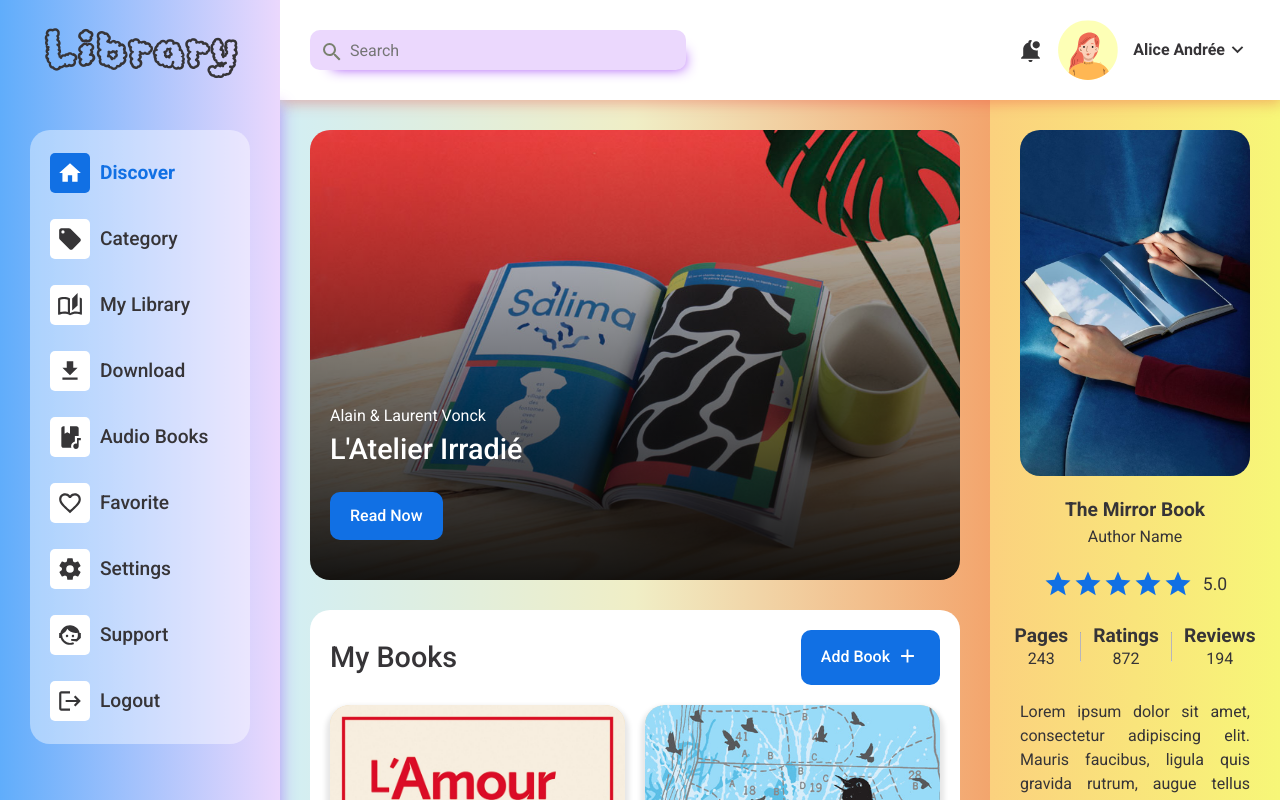
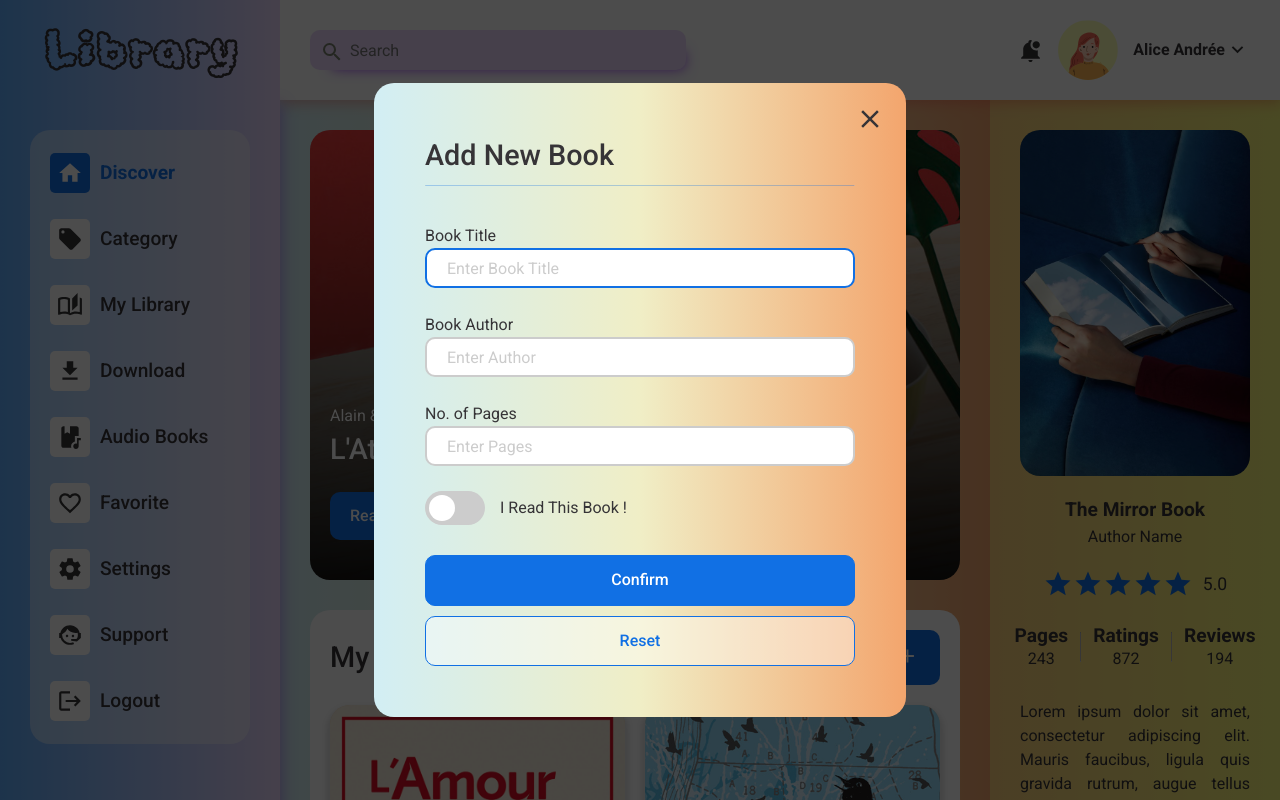
Before and after one commit to AliceAndree/odin-library, a plain HTML site: page index.html in a window 1280 px wide. Both pictures are taken after a click on the button "Add Book". Shown: the top 800 px of the page. Drawn offline with Linux system fonts and the light colour scheme.

Commit message:
Modal creation + css reorganisation

```diff
--- a/index.html
+++ b/index.html
@@ -55,10 +55,53 @@
           <div id="library">
             <div id="library-top">
               <h2>My Books</h2>
-              <button>
+              <button id="add-book">
                 Add Book <img src="./assets/plus.svg" alt="Plus Icon" />
               </button>
             </div>
+
+            <dialog id="modal">
+              <div id="modal-container">
+                <img id="close" src="./assets/close.svg" alt="" />
+                <h2>Add New Book</h2>
+                <div id="line">
+                  <hr />
+                </div>
+                <form action="">
+                  <label for="book-title">Book Title</label>
+                  <input
+                    type="text"
+                    name="book-title"
+                    id="book-title"
+                    placeholder="Enter Book Title"
+                  />
+                  <label for="book-author">Book Author</label>
+                  <input
+                    type="text"
+                    name="book-author"
+                    id="book-author"
+                    placeholder="Enter Author"
+                  />
+                  <label for="book-nr-of-pages">No. of Pages</label>
+                  <input
+                    type="text"
+                    name="book-nr-of-pages"
+                    id="book-nr-of-pages"
+                    placeholder="Enter Pages"
+                  />
+                  <div id="read">
+                    <label name="switch" class="switch">
+                      <input type="checkbox" />
+                      <span class="slider round"></span>
+                    </label>
+                    <label for="switch">I Read This Book !</label>
+                  </div>
+                  <button id="confirm">Confirm</button>
+                  <button id="reset" type="reset">Reset</button>
+                </form>
+              </div>
+            </dialog>
+
             <div id="books">
               <div class="book">
                 <div id="book-1" class="book-top">
--- a/javascript.js
+++ b/javascript.js
@@ -1,28 +1,49 @@
+const addBookButton = document.querySelector("#add-book");
+const closeButton = document.querySelector("#close");
+const modal = document.querySelector("#modal");
+
+addBookButton.addEventListener("click", () => {
+  modal.showModal();
+});
+
+closeButton.addEventListener("click", () => {
+  modal.close();
+});
+
 const Book1 = new Book(
   "L'Amour sous Algorithme",
   "Judith Duportail",
   232,
-  "already read"
+  true,
+  "./assets/amour-sous-algo.jpeg"
 );
 
-const Book2 = new Book("La Volonté de Changer", "Bell Hooks", 226, "not read");
+const Book2 = new Book(
+  "Habiter En Oiseau",
+  "Vinciane Despret",
+  224,
+  false,
+  "./assets/habiter-en-oiseau.jpg"
+);
 
 const Book3 = new Book(
-  "Féminisme et Réseaux Sociaux",
-  "Elvire Duvelle-Charles",
-  212,
-  "not read"
+  "Le Plaisir",
+  "Maria Hesse",
+  160,
+  false,
+  "./assets/le-plaisir.jpg"
 );
 
 const myLibrary = [Book1, Book2, Book3];
 
-function Book(title, author, pages, read) {
+function Book(title, author, pages, read, image) {
   this.title = title;
   this.author = author;
   this.pages = pages;
   this.read = read;
+  this.image = image;
   this.info = function () {
-    return `${this.title} by ${this.author}, ${this.pages} pages, ${this.read}`;
+    return `${this.title} by ${this.author}, ${this.pages} pages, read: ${this.read}, image: ${this.image}`;
   };
 }
 
--- a/style.css
+++ b/style.css
@@ -10,6 +10,7 @@
 :root {
   --anthracite: rgb(54, 52, 55);
   --light-grey: rgb(184, 181, 186);
+  --lighter-grey: rgb(204, 204, 204);
   --blue: rgb(17, 112, 228);
   --dark-blue: rgb(19, 88, 178);
   --purple: rgb(146, 42, 244);
@@ -17,6 +18,7 @@
   --translucid-red: rgba(233, 69, 63, 0.4);
   --translucid-white: rgba(255, 255, 255, 0.415);
   --translucid-black: rgba(0, 0, 0, 0.1);
+  --translucid-darker-black: rgba(0, 0, 0, 0.7);
   --linear-black: linear-gradient(
     to bottom,
     rgba(245, 246, 252, 0),
@@ -47,6 +49,65 @@
   display: grid;
   grid-template-columns: 280px 1fr;
 }
+
+/* HEADER SECTION*/
+
+header {
+  position: relative;
+  grid-column: 2 / 3;
+  padding: 20px 30px;
+  display: flex;
+  justify-content: space-between;
+  align-items: center;
+  color: var(--anthracite);
+  box-shadow: 0px 1px 14px 2px var(--translucid-red);
+}
+
+#search {
+  height: 40px;
+  width: max(200px, 40%);
+  border-radius: 10px;
+  background-color: #ebd8fd;
+  border: none;
+  padding: 0 10px 0 40px;
+  box-shadow: 10px 10px 14px -12px var(--purple);
+  background-image: url(./assets/search.svg);
+  background-position: 10px 10px;
+  background-repeat: no-repeat;
+
+  &:focus {
+    outline: none;
+    border: 2px solid var(--purple);
+  }
+}
+
+#user-avatar {
+  height: 60px;
+  width: 60px;
+}
+
+#notifications {
+  height: 25px;
+  width: 25px;
+}
+
+.user-block {
+  display: flex;
+  align-items: center;
+  gap: 15px;
+}
+
+#user-name {
+  display: flex;
+  font-weight: 600;
+  img {
+    padding: 0 0 2px 0;
+    height: 25px;
+    width: 25px;
+  }
+}
+
+/* SIDEBAR SECTION */
 
 .sidebar {
   padding: 15px 30px;
@@ -209,55 +270,7 @@
   }
 }
 
-header {
-  position: relative;
-  grid-column: 2 / 3;
-  padding: 20px 30px;
-  display: flex;
-  justify-content: space-between;
-  align-items: center;
-  color: var(--anthracite);
-  box-shadow: 0px 1px 14px 2px var(--translucid-red);
-}
-
-#search {
-  height: 40px;
-  width: max(200px, 40%);
-  border-radius: 10px;
-  background-color: #ebd8fd;
-  border: none;
-  padding: 0 10px 0 40px;
-  box-shadow: 10px 10px 14px -12px var(--purple);
-  background-image: url(./assets/search.svg);
-  background-position: 10px 10px;
-  background-repeat: no-repeat;
-}
-
-#user-avatar {
-  height: 60px;
-  width: 60px;
-}
-
-#notifications {
-  height: 25px;
-  width: 25px;
-}
-
-.user-block {
-  display: flex;
-  align-items: center;
-  gap: 15px;
-}
-
-#user-name {
-  display: flex;
-  font-weight: 600;
-  img {
-    padding: 0 0 2px 0;
-    height: 25px;
-    width: 25px;
-  }
-}
+/* MAIN SECTION */
 
 .main {
   grid-column: 2 / 3;
@@ -474,6 +487,11 @@ button {
   display: flex;
   margin: 25px 0 0 0;
   gap: 12px;
+
+  hr {
+    border-left: none;
+    border-right: 0.5px solid var(--light-grey);
+  }
 }
 
 .rating {
@@ -485,12 +503,160 @@ button {
   }
 }
 
-hr {
-  border-left: none;
-  border-right: 0.5px solid var(--light-grey);
-}
-
 #side-paragraph {
   text-align: justify;
   margin: 30px 0 0 0;
 }
+
+/* MODAL SECTION */
+
+#modal {
+  border-radius: 20px;
+  border: none;
+  background: var(--linear-rainbow);
+
+  &::backdrop {
+    background-color: var(--translucid-darker-black);
+  }
+}
+
+#modal-container {
+  display: flex;
+  flex-direction: column;
+  width: 500px;
+  padding: 5px;
+
+  h2 {
+    padding: 0 0 0 30px;
+  }
+
+  #line {
+    padding: 0 30px;
+  }
+
+  form {
+    display: flex;
+    flex-direction: column;
+    padding: 30px;
+
+    label {
+      color: var(--anthracite);
+    }
+
+    input {
+      margin-bottom: 25px;
+      height: 40px;
+      border-radius: 10px;
+      border: 2px solid var(--lighter-grey);
+      padding: 0 0 0 20px;
+
+      &::placeholder {
+        color: var(--lighter-grey);
+      }
+
+      &:focus {
+        outline: none;
+        border: 2px solid var(--blue);
+      }
+    }
+  }
+
+  hr {
+    border-top: none;
+    border-bottom: 1px solid var(--blue);
+    opacity: 0.3;
+  }
+}
+
+#close {
+  height: 30px;
+  width: 30px;
+  align-self: end;
+  cursor: pointer;
+}
+
+#read {
+  display: flex;
+  align-items: center;
+  gap: 15px;
+}
+
+.switch {
+  position: relative;
+  display: inline-block;
+  width: 60px;
+  height: 34px;
+}
+
+.switch input {
+  opacity: 0;
+  width: 0;
+  height: 0;
+}
+
+.slider {
+  position: absolute;
+  cursor: pointer;
+  top: 0;
+  left: 0;
+  right: 0;
+  bottom: 0;
+  background-color: var(--lighter-grey);
+  -webkit-transition: 0.4s;
+  transition: 0.4s;
+}
+
+.slider:before {
+  position: absolute;
+  content: "";
+  height: 26px;
+  width: 26px;
+  left: 4px;
+  bottom: 4px;
+  background-color: white;
+  -webkit-transition: 0.4s;
+  transition: 0.4s;
+}
+
+input:checked + .slider {
+  background-color: var(--blue);
+}
+
+input:focus + .slider {
+  box-shadow: 0 0 1px var(--blue);
+}
+
+input:checked + .slider:before {
+  -webkit-transform: translateX(26px);
+  -ms-transform: translateX(26px);
+  transform: translateX(26px);
+}
+
+.slider.round {
+  border-radius: 34px;
+}
+
+.slider.round:before {
+  border-radius: 50%;
+}
+
+#confirm {
+  margin: 30px 0 10px 0;
+  border: 1px solid var(--blue);
+
+  &:hover {
+    background-color: var(--translucid-white);
+    color: var(--blue);
+  }
+}
+
+#reset {
+  background-color: var(--translucid-white);
+  color: var(--blue);
+  border: 1px solid var(--blue);
+
+  &:hover {
+    background-color: var(--blue);
+    color: white;
+  }
+}
```
Also changed, not shown: assets/close.svg (added).
